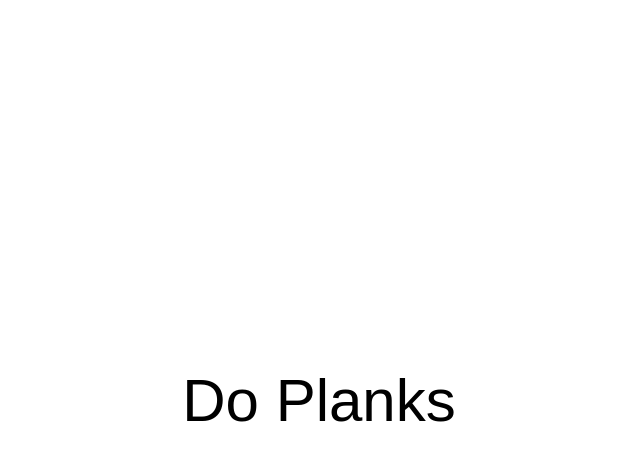
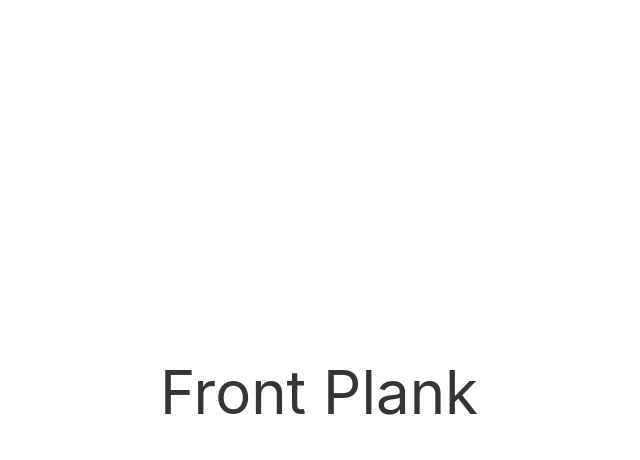
Before and after one commit to Sigotron/doplanks, a website built with Vite: page index.html in a window 1280 px wide. Both pictures are taken after a click on the button "Do Planks". Shown: the whole page, without its empty margins (321-961 px from the left). Built offline with nearby package versions, Linux system fonts and the light colour scheme.

Commit message:
display exercise name for n number of time

```diff
--- a/main.js
+++ b/main.js
@@ -24,10 +24,10 @@ function set() {
 }
 
 function rest() {
-  return new exercise('Rest', 20);
+  return new exercise('Rest', 60);
 }
 
-function doPlanks() {
+function getQueue() {
   var queue = [];
   queue = queue.concat(set());
   queue.push(rest());
@@ -35,13 +35,31 @@ function doPlanks() {
   queue.push(rest());
   queue = queue.concat(set());
   queue.push(new exercise('Good Job', 60));
+  return queue;
+}
 
-  console.log(queue);
+async function doPlanks() {
+  var queue = getQueue();
+
+  const delay = ms => new Promise(res => setTimeout(res, ms));
+
+  for (var i = 0; i < queue.length; i++) {
+    const item = queue[i];
+
+    document.querySelector('#app').innerHTML = `
+    <div>
+      <span>${item.name}</span>
+    </div>
+    `
+
+    await delay(item.seconds * 100);
+    console.log(item.name);
+  }
 }
 
 document.getElementById('do-planks-button').onclick = function() {
   doPlanks();
-};
+}
 
 // current idea for ui is extremely minimal and bare bones (as is the spirit of do planks)
 // at a high level, three sets of planks are done over a time span of ~15 minutes
--- a/style.css
+++ b/style.css
@@ -22,6 +22,10 @@ body {
   min-height: 100vh;
 }
 
+span {
+  font-size: 60px;
+}
+
 #do-planks-button {
   font-size: 60px;
   background-color: white;
```
